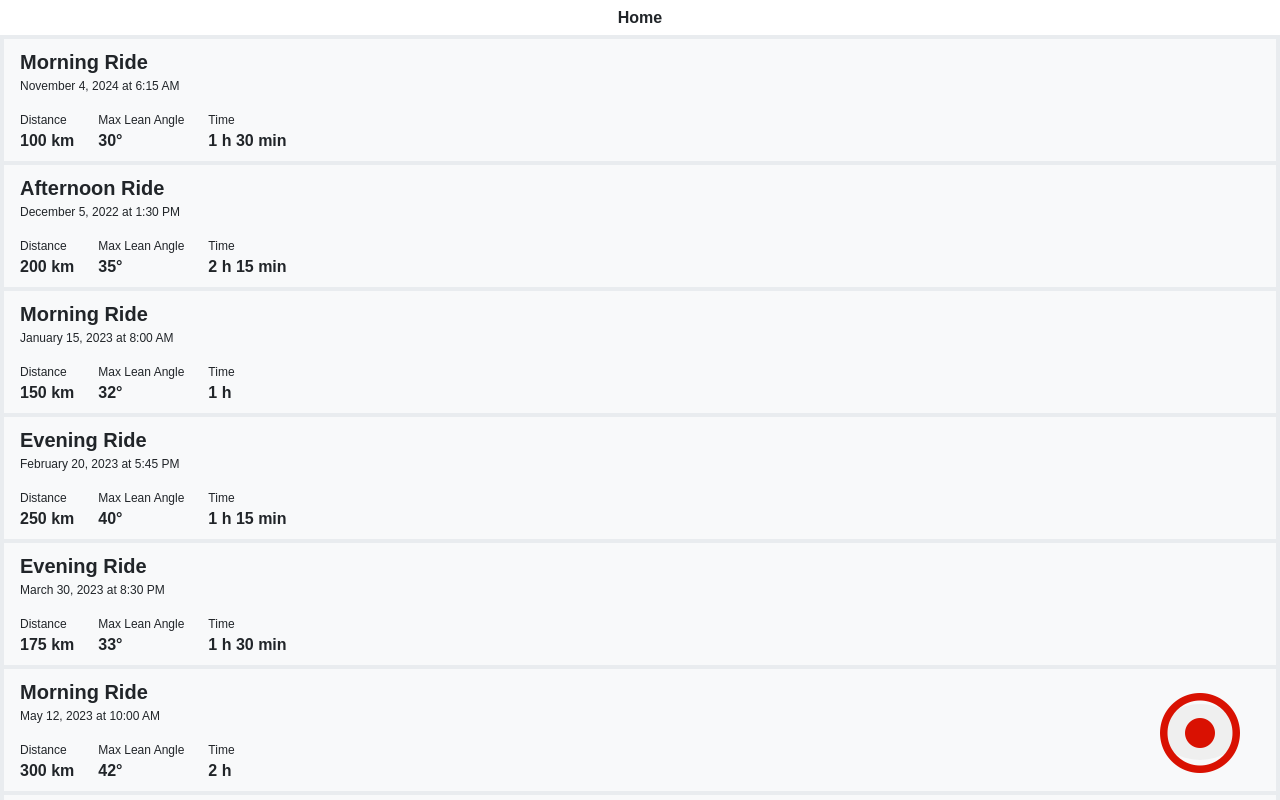
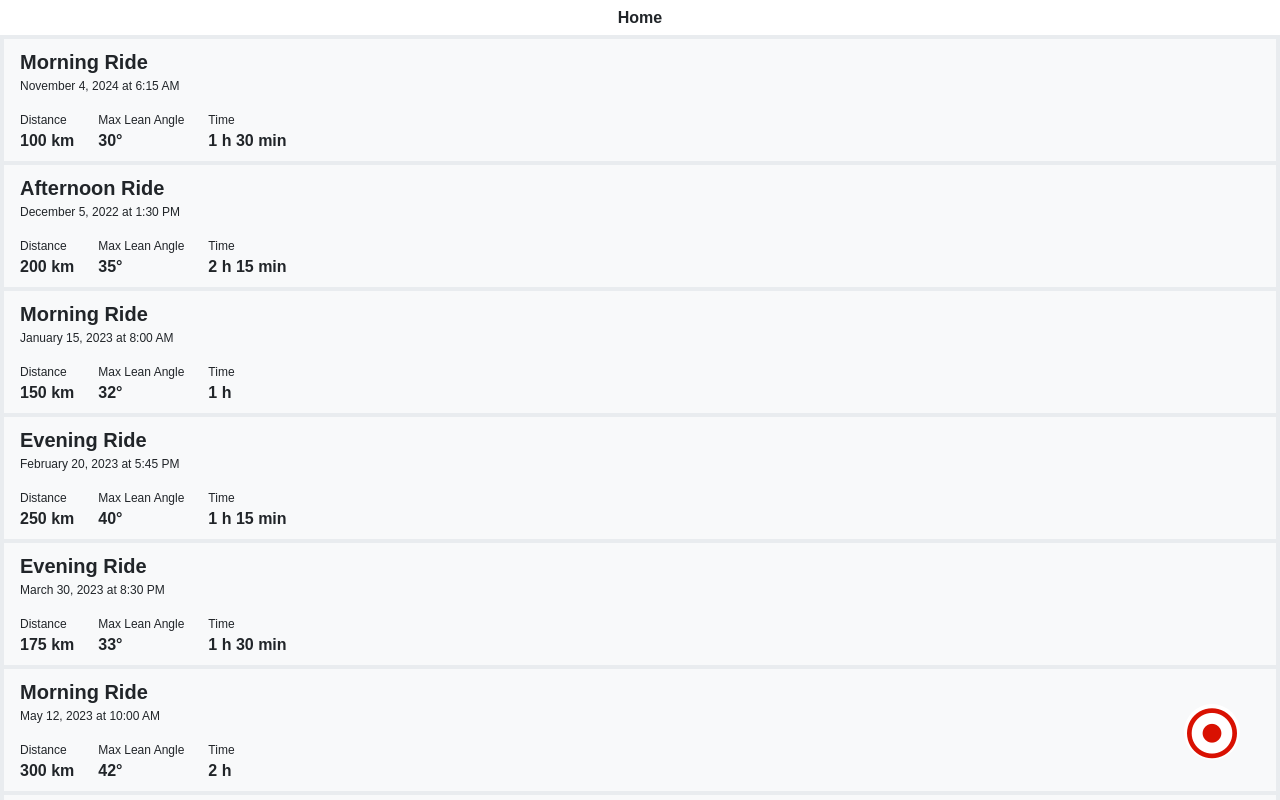
Before and after one commit to BusraTemizyurek/moto-perf, a plain HTML site: page index.html in a window 1280 px wide. Drawn offline with nearby package versions, Linux system fonts and the light colour scheme.

Commit message:
visual updates for record button

```diff
--- a/index.css
+++ b/index.css
@@ -14,7 +14,7 @@ body {
 }
 
 .main-rec-button {
-    width: 56;
+    width: 56px;
     height: 56px;
     bottom: 0;
     right: 0;
--- a/main-page.js
+++ b/main-page.js
@@ -36,8 +36,8 @@ class MainPage {
 
     #createButton() {
         const rec = document.createElement("button");
-        rec.innerHTML = '<i class="fa-regular fa-circle-dot fa-2xl" style="color: #d91102;"></i>';
-        rec.classList.add("main-rec-button", "fs-1", "bg-subtle", "rounded-circle");
+        rec.innerHTML = '<i class="fa-regular fa-circle-dot fa-lg" style="color: #d91102;"></i>';
+        rec.classList.add("main-rec-button", "fs-1", "bg-body", "rounded-circle");
         rec.onclick = this.#onRecClick.bind(this);
 
         return rec;
```
